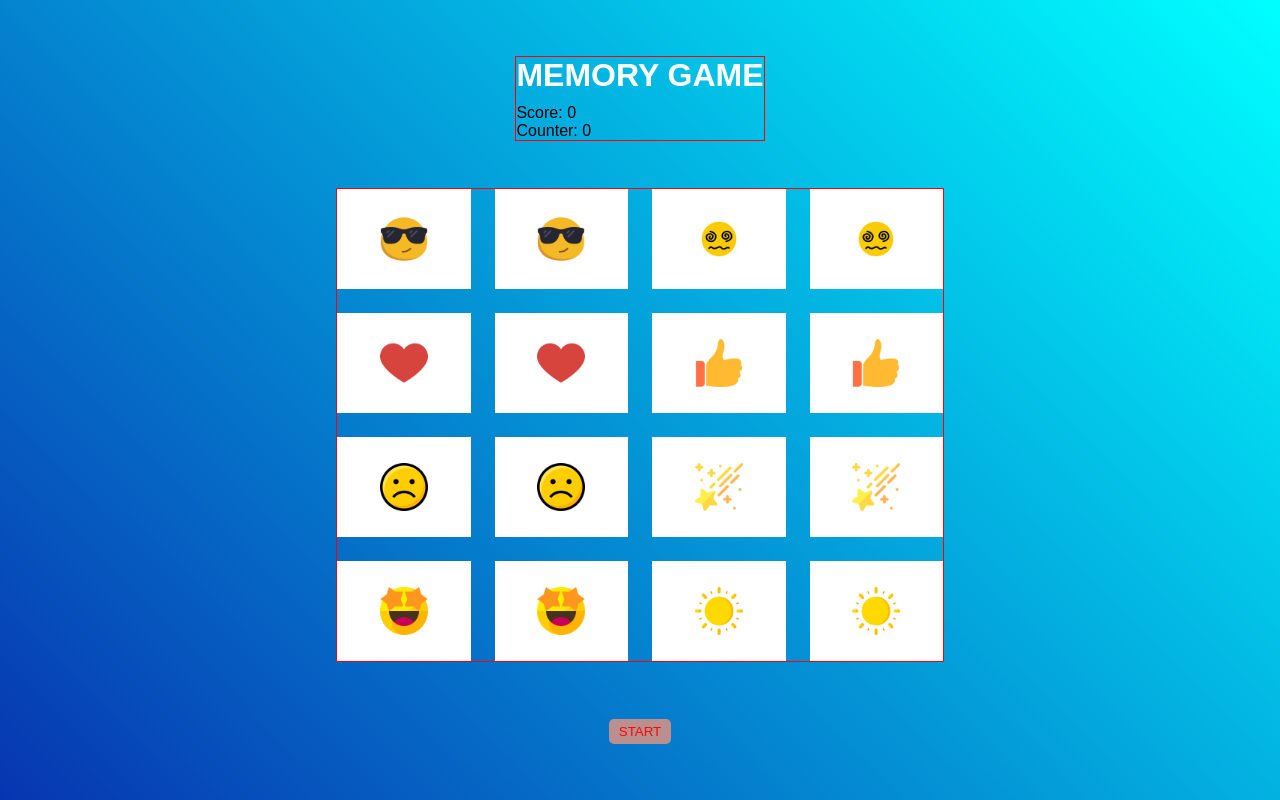
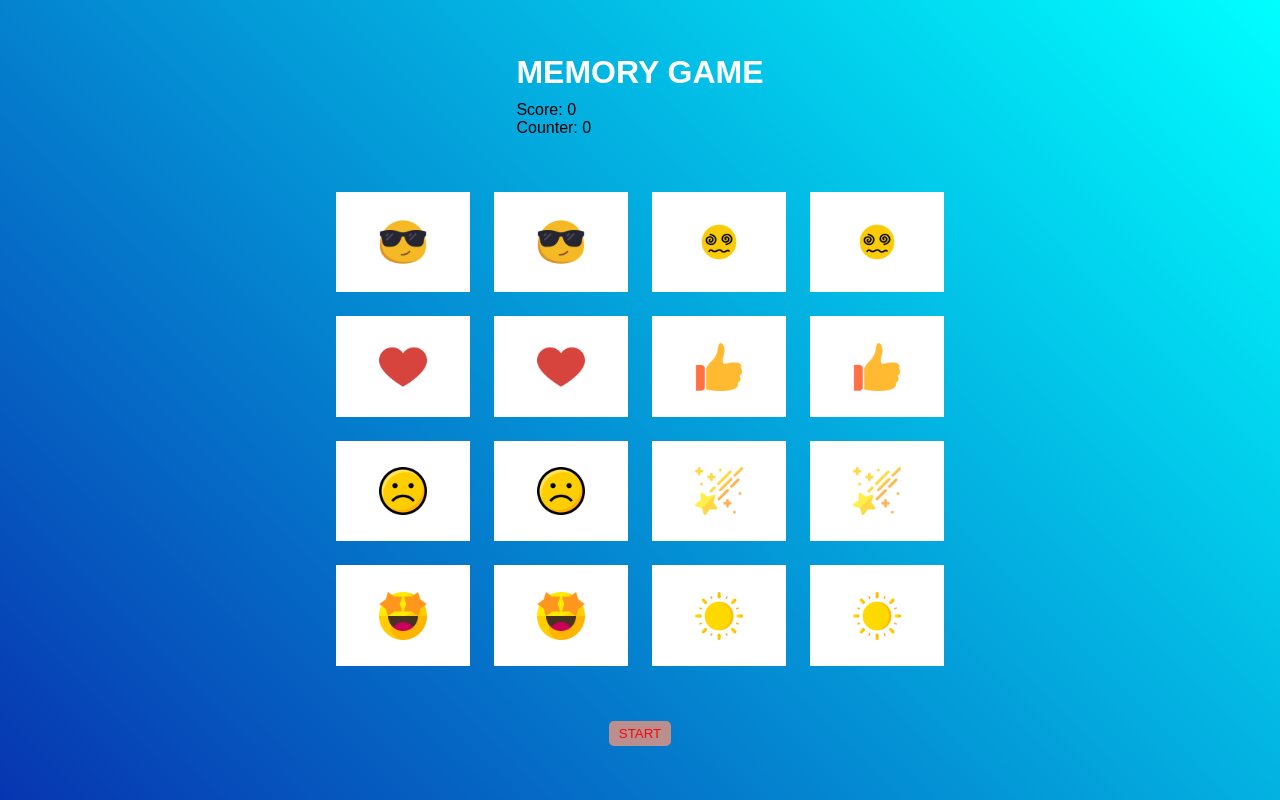
Before and after one commit to sebaslozano99/memoryGameJs, a plain HTML site: page index.html in a window 1280 px wide. Drawn offline with Linux system fonts and the light colour scheme.

Commit message:
style.css

```diff
--- a/style.css
+++ b/style.css
@@ -18,7 +18,8 @@ body{
 
 
 .displayContainer{
-    border: 1px solid red;
+    /* border: 1px solid red; */
+    margin-bottom: 10px;
 }
 
 h1{
@@ -34,7 +35,7 @@ h1{
     grid-template-columns: repeat(4, 1fr);
     grid-template-rows: repeat(4, 1fr);
     grid-gap: 1.5em;
-    border: 1px solid red;
+    /* border: 1px solid red; */
 }
 
 .card-container{
```
